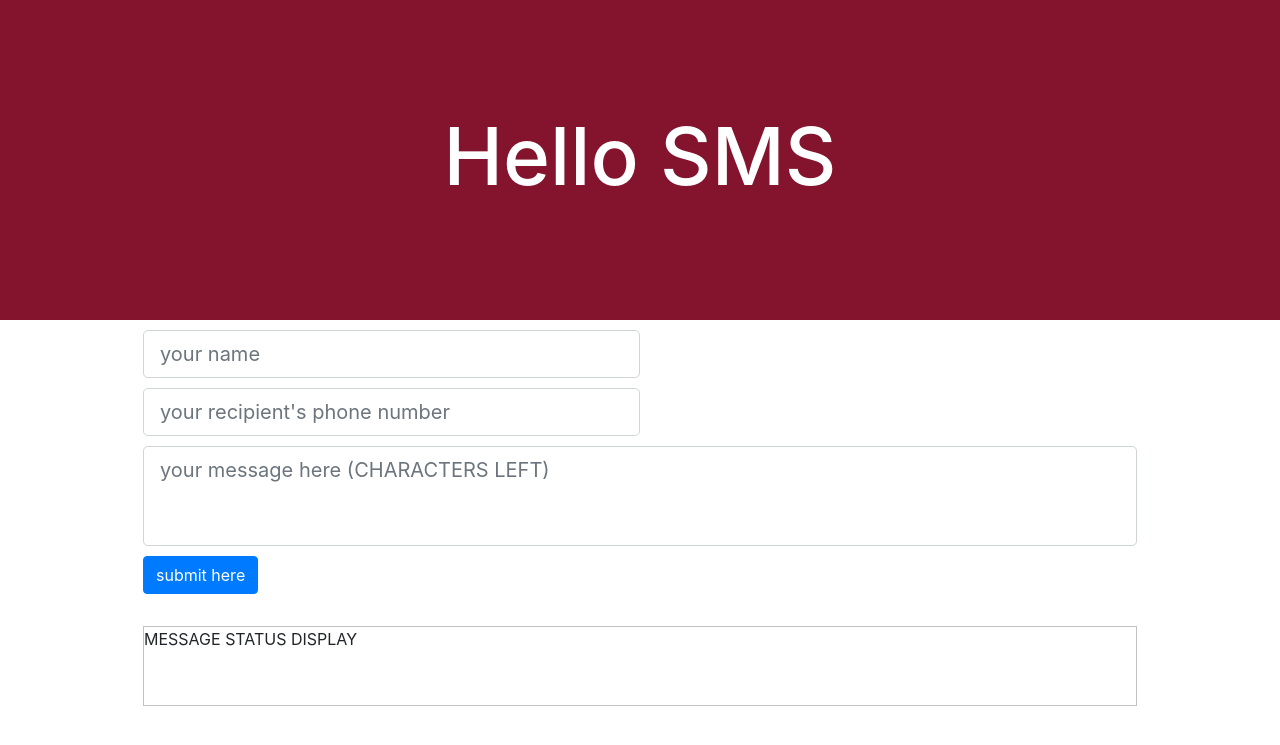
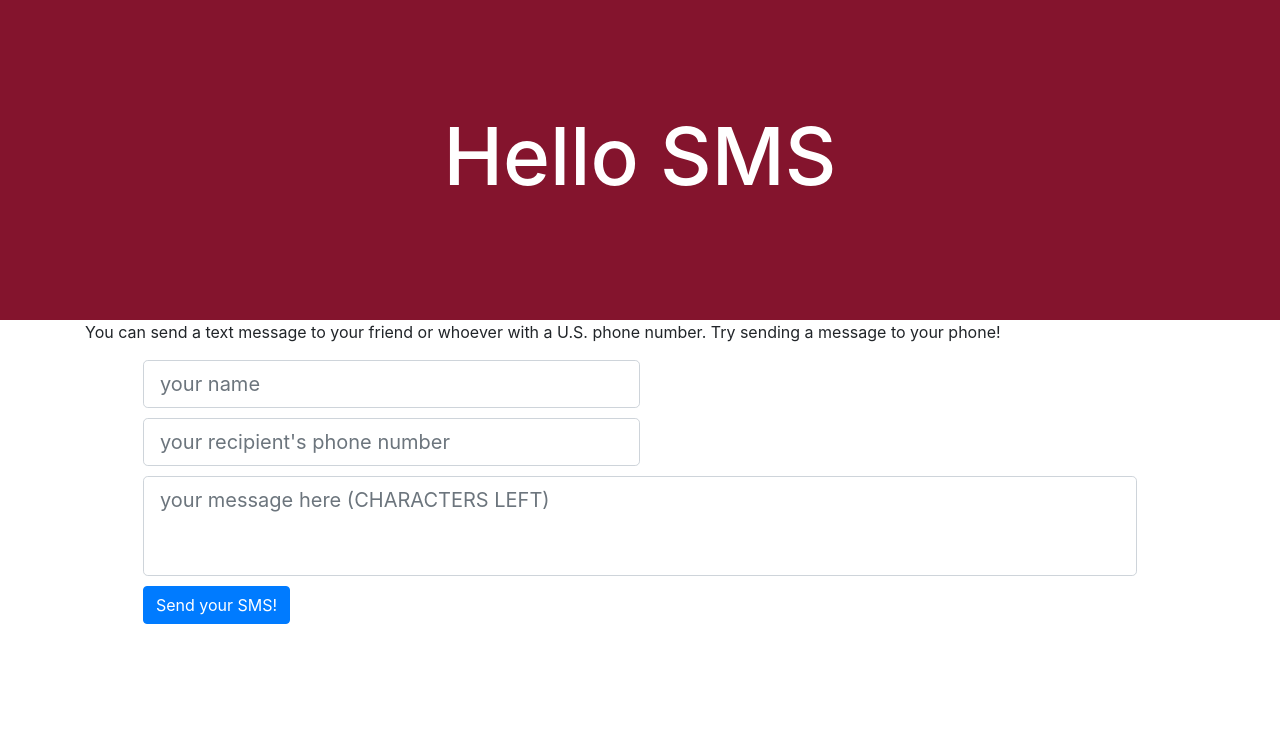
Before and after one commit to hnryzhng/hello-sms, a Flask app: page / in a window 1280 px wide. Shown: the top 745 px of the page. Run offline with Flask 2, Linux system fonts and the light colour scheme; some libraries are stand-ins or nearby versions.

Commit message:
added lead-in text

```diff
--- a/templates/index.html
+++ b/templates/index.html
@@ -29,6 +29,15 @@
 		</div>
 
 		<div id="main-section">
+
+			<div class="container" id="lead-container">
+
+				<p id="lead-text">
+					You can send a text message to your friend or whoever with a U.S. phone number. Try sending a message to your phone!
+				</p>
+
+			</div>
+
 			<div class="container" id="form-container">
 
 				<form class="form-group" method="post" enctype="multipart/form-data">
@@ -37,14 +46,10 @@
 
 					<input class="input-field form-control form-control-lg" id="recipient-phone-field" type="text" name="recipient-phone" placeholder="your recipient's phone number" required/>
 
-					<textarea class="input-field form-control form-control-lg" id="text-message" name="message" maxlength="20" placeholder="your message here (CHARACTERS LEFT)" required></textarea>
+					<textarea class="input-field form-control form-control-lg" id="text-message" name="message" maxlength="100" placeholder="your message here (CHARACTERS LEFT)" required></textarea>
 
-					<input type="submit" class="btn btn-primary" value="submit here">
+					<input type="submit" class="btn btn-primary" value="Send your SMS!">
 				</form>
-
-				<div id="status-display">
-					<p>MESSAGE STATUS DISPLAY</p>
-				</div>
 
 			</div>
 		</div>
```
